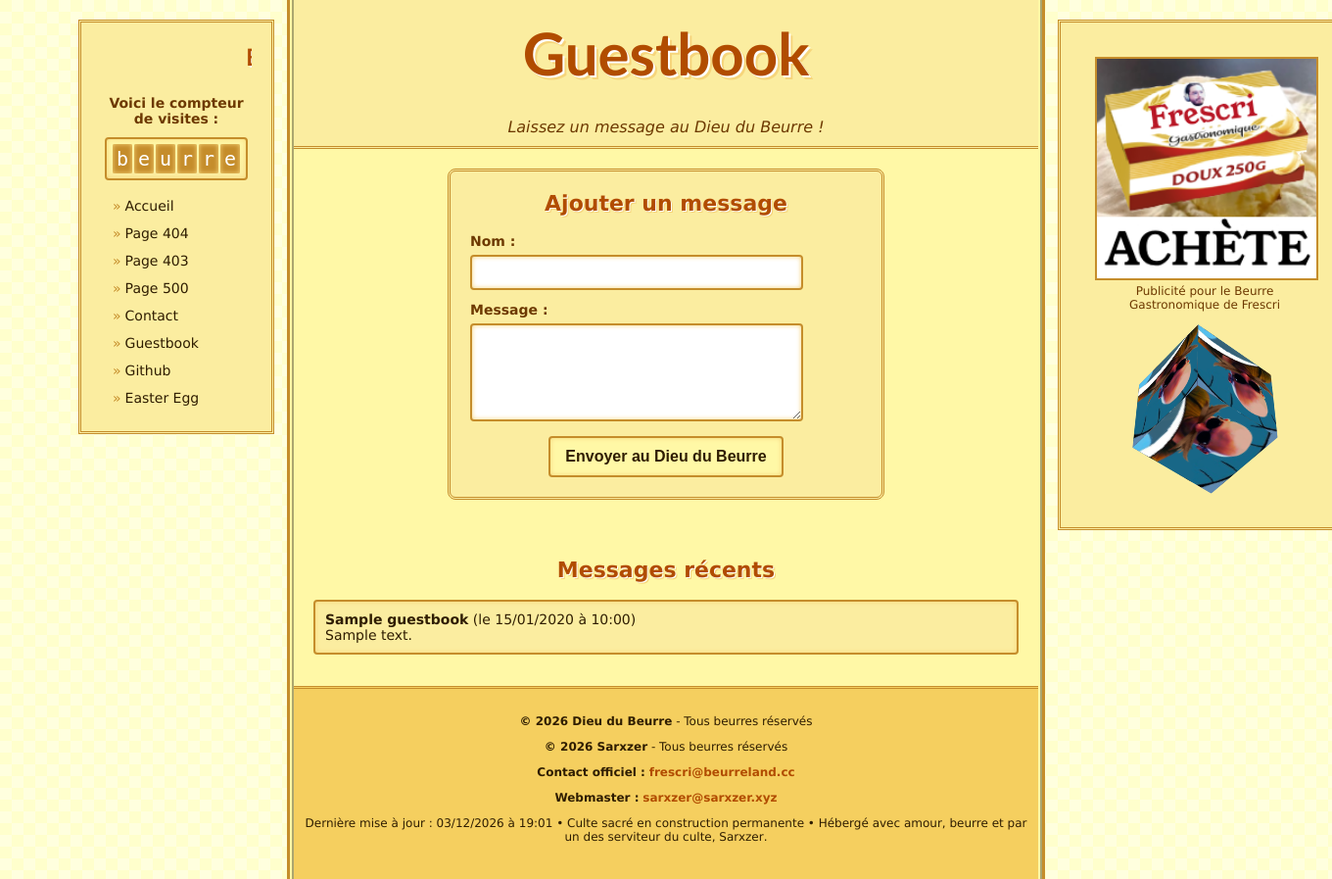
After one commit to Sarxzer/beurreland.cc, a PHP site: page /guestbook in a window 1360 px wide; the page is wider, and only the part inside the window is pictured. The commit adds this page. Shown: that part at 98% size. Run offline with PHP 8.4, Linux system fonts and the light colour scheme; tables that the repository leaves empty or names only in its code hold one stand-in row (values such as "Sample post"); a stand-in replaces the project's code that opens the database connection; some web fonts are replaced.

Commit message:
Add guestbook feature with message submission and display
- Created guestbook.php for displaying messages and a submission form.
- Implemented sign.php for handling message submissions.
- Added styles for messages in style.css.
- Updated sidebar to include a link to the guestbook.
- Included favicon in 404.php and 500.php.
- Updated .gitignore to exclude database.php.

```diff
--- a/404.php
+++ b/404.php
@@ -13,6 +13,8 @@
 
     <script src="/src/js/snow.js"></script>
     <link rel="stylesheet" href="/src/css/snow.css">
+
+    <link rel="shortcut icon" href="/src/img/Butter_Pixel.png" type="image/x-icon">
 
 
     <!-- Google Translate -->
--- a/500.php
+++ b/500.php
@@ -13,6 +13,8 @@
 
     <script src="/src/js/snow.js"></script>
     <link rel="stylesheet" href="/src/css/snow.css">
+
+    <link rel="shortcut icon" href="/src/img/Butter_Pixel.png" type="image/x-icon">
 
 
     <!-- Google Translate -->
--- /dev/null
+++ b/guestbook.php
@@ -0,0 +1,77 @@
+<?php
+require_once 'src/php/database.php';
+
+$messages = $pdo->query("SELECT * FROM guestbook ORDER BY id DESC")->fetchAll();
+?>
+<?php $current_file = __FILE__; ?>
+
+<!DOCTYPE html>
+<html lang="en">
+
+<head>
+    <meta charset="UTF-8">
+    <meta name="viewport" content="width=device-width, initial-scale=1.0">
+    <title>Guestbook</title>
+
+    <link rel="stylesheet" href="/src/css/style.css">
+
+    <script src="/src/js/snow.js"></script>
+    <link rel="stylesheet" href="/src/css/snow.css">
+
+    <link rel="shortcut icon" href="/src/img/Butter_Pixel.png" type="image/x-icon">
+
+
+    <!-- Google Translate -->
+    <script type="text/javascript"
+        src="//translate.google.com/translate_a/element.js?cb=googleTranslateElementInit">
+    </script>
+</head>
+
+<body>
+    <div id="google_translate_element"></div>
+
+    <?php include "inc/sidebar.php"; ?>
+
+    <div class="page">
+        <div class="banner">
+            <h1>Guestbook</h1>
+            <div class="subtitle">Laissez un message au Dieu du Beurre !</div>
+        </div>
+
+        <div class="contact-form">
+            <h2>Ajouter un message</h2>
+            <form action="sign.php" method="post">
+                <label for="name">Nom :</label>
+                <input type="text" id="name" name="name" required>
+
+                <label for="message">Message :</label>
+                <textarea id="message" name="message" rows="5" required></textarea>
+
+                <button type="submit">Envoyer au Dieu du Beurre</button>
+            </form>
+        </div>
+
+        <div class="messages">
+            <h2>Messages récents</h2>
+            <?php if (empty($messages)): ?>
+                <p>Aucun message pour le moment. Soyez le premier à laisser un message au Dieu du Beurre !</p>
+            <?php endif; ?>
+                <?php foreach ($messages as $m): ?>
+                    <div class="message">
+                        <b><?= htmlspecialchars($m['name']) ?></b>
+                        (<?= date('\l\e d/m/Y à H:i', strtotime($m['created_at'])) ?>)
+                        <br>
+                        <?= nl2br(htmlspecialchars($m['message'])) ?>
+                    </div>
+                <?php endforeach; ?>
+        </div>
+
+        <?php include "inc/footer.php"; ?>
+    </div>
+
+    <?php include "inc/rsidebar.php"; ?>
+
+
+</body>
+
+</html>
--- a/inc/sidebar.php
+++ b/inc/sidebar.php
@@ -20,6 +20,7 @@
             <a href="/403">Page 403</a>
             <a href="/500">Page 500</a>
             <a href="/contact">Contact</a>
+            <a href="/guestbook">Guestbook</a>
             <a href="/github">Github</a>
             <a href="javascript:void(0)" id="easter-egg-trigger">Easter Egg</a>
         </div>
--- a/src/css/style.css
+++ b/src/css/style.css
@@ -288,6 +288,29 @@ a.big-center-link {
     margin-bottom: 20px;
     margin-top: 20px;
     line-height: 1.6;
+}
+
+.messages {
+    margin: 0 auto;
+    padding: 20px;
+}
+
+.messages h2 {
+    text-align: center;
+    color: var(--beurre-text-light);
+    font-size: 22px;
+    text-shadow:
+        1px 1px 0 #fff,
+        2px 2px 0 var(--beurre-shadow);
+}
+
+.messages .message {
+    background: var(--beurre-light-secondary);
+    border: 2px solid var(--beurre-dark);
+    border-radius: 4px;
+    padding: 10px;
+    margin-bottom: 12px;
+    box-shadow: inset 0 0 5px var(--beurre-shadow);
 }
 
 .wip {
```
Also changed, not shown: sign.php (added, +30 -0 lines), 1 other file.
